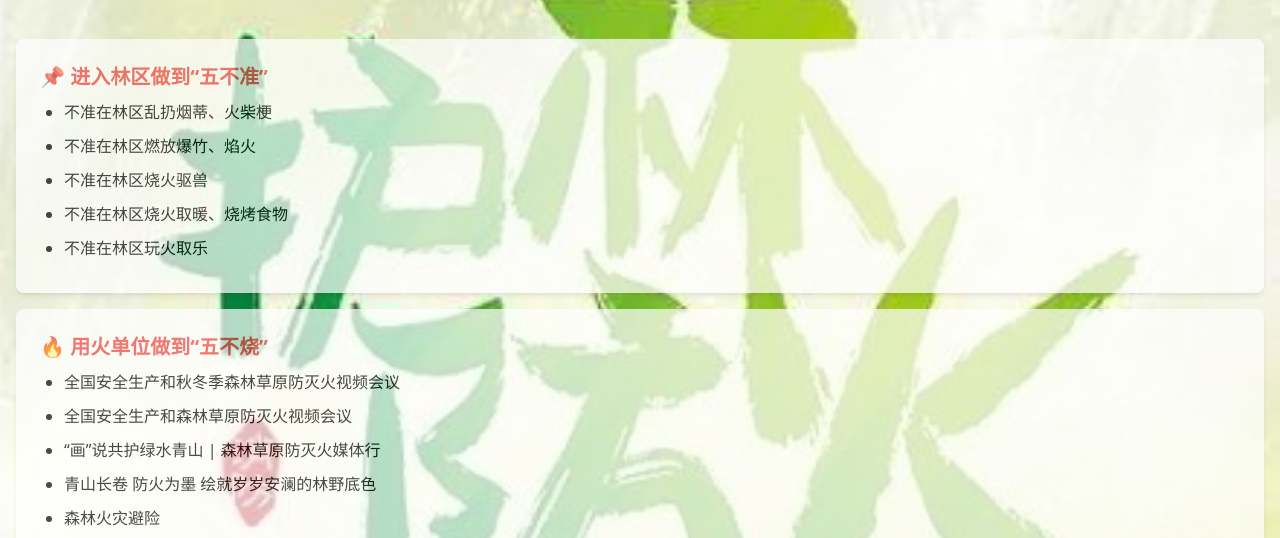
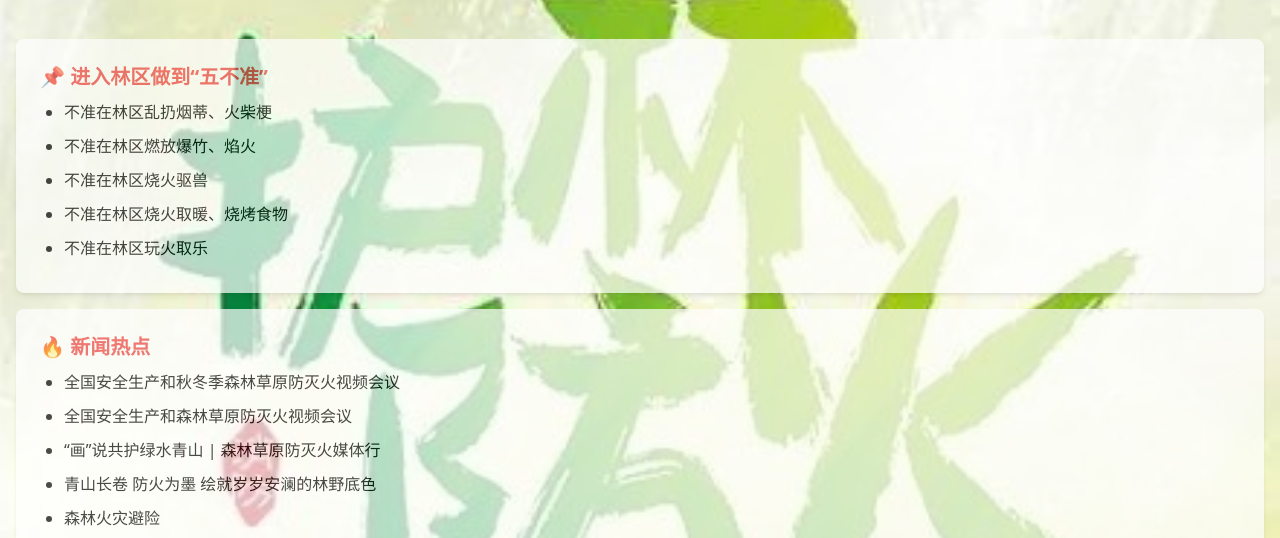
Before and after one commit to jilongT/51safety, a plain HTML site: page index.html in a window 1280 px wide. Shown: the part 263-801 px from the top of the page. Drawn offline with nearby package versions, Linux system fonts and the light colour scheme.

Commit message:
Update index.html

```diff
--- a/index.html
+++ b/index.html
@@ -68,7 +68,7 @@
 
 			<!-- 防火安全 -->
 			<div class="bg-white p-6 rounded-lg shadow-md mb-4">
-				<h2 class="text-red-500 text-xl font-bold mb-2">🔥 用火单位做到“五不烧”</h2>
+				<h2 class="text-red-500 text-xl font-bold mb-2">🔥 新闻热点</h2>
 				<ul class="list-disc pl-6">
 					<li class="mb-2"><a href="https://h.xinhuaxmt.com/vh512/share/12204742?d=134da1c&channel=weixin&time=1727182915457">全国安全生产和秋冬季森林草原防灭火视频会议</a></li>
 					<li class="mb-2"><a href="https://https://www.gov.cn/yaowen/liebiao/202502/content_7005651.htm">全国安全生产和森林草原防灭火视频会议</a></li>
```
